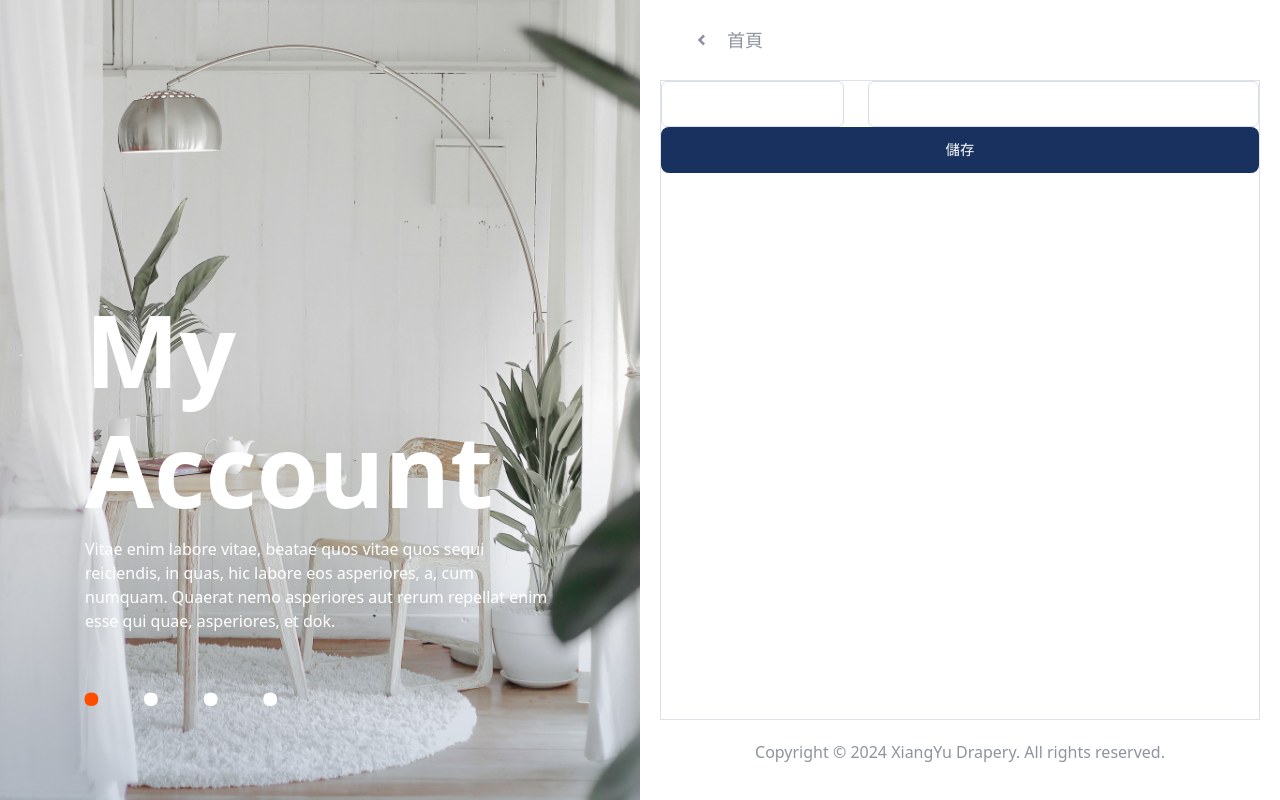
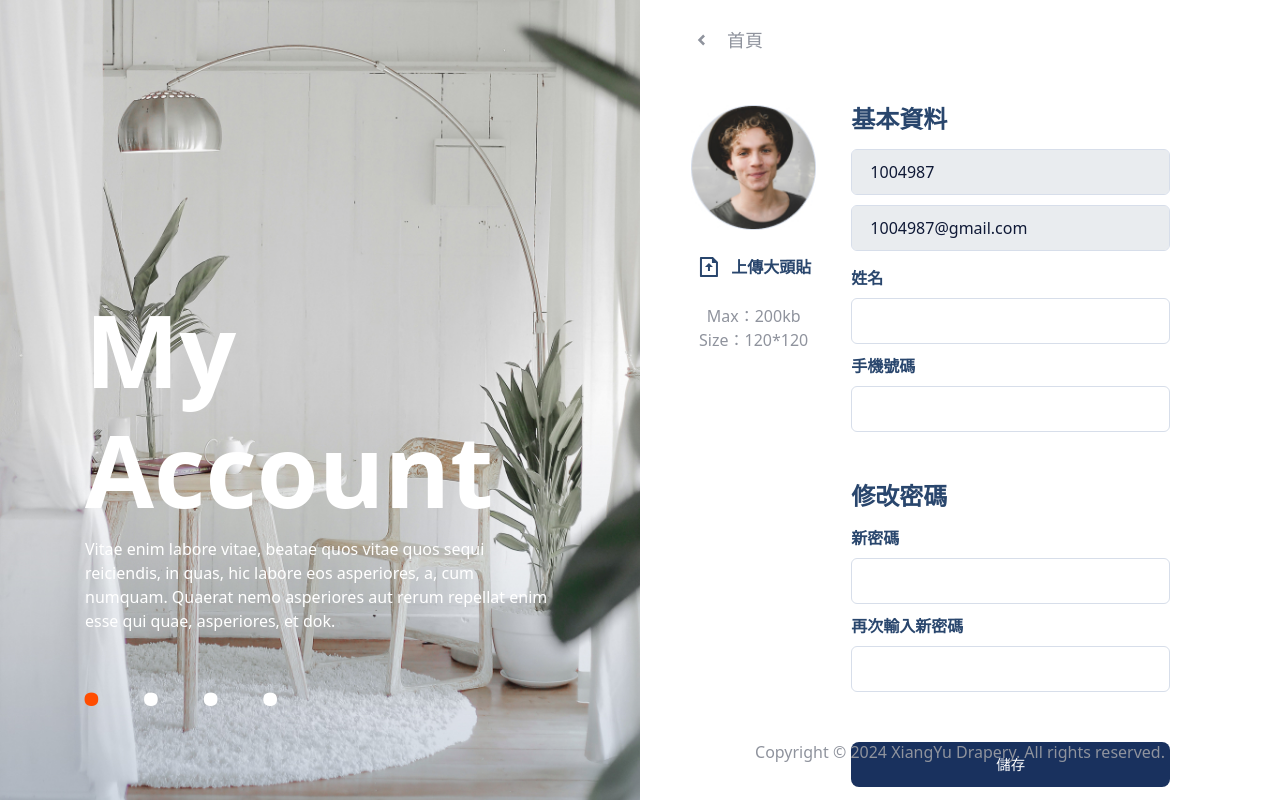
Before and after one commit to Haohan11/curtain-frontend, a Next.js app: page /account in a window 1280 px wide. Built offline with nearby package versions, Linux system fonts and the light colour scheme.

Commit message:
add account page

```diff
--- a/components/input/formLabel.js
+++ b/components/input/formLabel.js
@@ -1,6 +1,6 @@
 import { FormLabel as BSFormLabel } from "react-bootstrap";
 import addClassName from "@/tool/addClassName";
 
-const FormLabel = addClassName(BSFormLabel, "text-darkblue");
+const FormLabel = addClassName(BSFormLabel, "text-textblue");
 
 export default FormLabel;
--- a/components/input/formPassword.js
+++ b/components/input/formPassword.js
@@ -1,6 +1,15 @@
+import { forwardRef } from "react";
 import FormInput from "./formInput";
 
-const FormPassword = () => (
-    <FormInput type="password" className="letter-spacing-3" />
+const FormPassword = forwardRef(function FormPassword(props, ref) {
+  return (
+    <FormInput
+      {...props}
+      ref={ref}
+      type="password"
+      className="letter-spacing-3"
+    />
   );
+});
+
 export default FormPassword;
--- /dev/null
+++ b/components/input/submitButton.js
@@ -0,0 +1,17 @@
+import { forwardRef } from "react";
+import { Button } from "react-bootstrap";
+
+const submitButton = forwardRef(function submitButton(props, ref) {
+  return (
+    <Button
+      ref={ref}
+      variant="darkblue"
+      className="w-100 rounded rounded-3 border-0 fs-6-sm"
+      type="submit"
+      style={{ paddingBlock: ".75rem" }}
+      {...props}
+    ></Button>
+  );
+});
+
+export default submitButton;
--- /dev/null
+++ b/icon/upload.js
@@ -0,0 +1,28 @@
+const Upload = () => (
+  <svg
+    width="25"
+    height="24"
+    viewBox="0 0 25 24"
+    fill="none"
+    xmlns="http://www.w3.org/2000/svg"
+  >
+    <g clipPath="url(#clip0_89_1971)">
+      <path
+        d="M15.9536 4H5.95361V20H19.9536V8H15.9536V4ZM3.95361 2.992C3.95361 2.444 4.40061 2 4.95261 2H16.9536L21.9536 7V20.993C21.9545 21.1243 21.9296 21.2545 21.8802 21.3762C21.8308 21.4979 21.7579 21.6087 21.6657 21.7022C21.5735 21.7957 21.4637 21.8701 21.3428 21.9212C21.2218 21.9723 21.0919 21.9991 20.9606 22H4.94661C4.68399 21.9982 4.43263 21.8931 4.24683 21.7075C4.06103 21.5219 3.95571 21.2706 3.95361 21.008V2.992ZM13.9536 12V16H11.9536V12H8.95361L12.9536 8L16.9536 12H13.9536Z"
+        fill="currentColor"
+      />
+    </g>
+    <defs>
+      <clipPath id="clip0_89_1971">
+        <rect
+          width="24"
+          height="24"
+          fill="white"
+          transform="translate(0.953613)"
+        />
+      </clipPath>
+    </defs>
+  </svg>
+);
+
+export default Upload;
--- a/pages/account.js
+++ b/pages/account.js
@@ -1,86 +1,91 @@
-import { useState } from "react";
-
 import Image from "next/image";
-import Link from "next/link";
 
 import {
-  Row,
   Col,
   Form,
   FormGroup,
-  FormControl,
-  FormLabel as BSFormLabel,
-  FormCheck,
-  Button,
 } from "react-bootstrap";
 
 import TwoPageLayout from "@/components/twoPageLayout";
 import pageJson from "@/data/pageData";
 import FormInput from "@/components/input/formInput";
+import FormLabel from "@/components/input/formLabel";
+import FormPassword from "@/components/input/formPassword";
+import SubmitButton from "@/components/input/submitButton";
 
+import Upload from "@/icon/upload";
 
-const pageData = pageJson;
-
-const Login = () => {
-  const data = pageData["account"];
+const AccountPage = () => {
+  const pageData = pageJson["account"];
 
   const handleSubmit = (e) => {
     e.preventDefault();
   };
 
   const content = (
-    <Form className="h-100 border" onSubmit={handleSubmit}>
-      <Row>
-        <Col sm={4}>
-          <FormInput />
-        </Col>
-        <Col sm={8}>
-          <FormInput />
-        </Col>
-      </Row>
-      {/* <div
-        className="position-relative mb-4"
-        style={{ width: "150px", height: "150px" }}
-      >
+    <Form className="row h-100 py-5 ps-4 pe-18" onSubmit={handleSubmit}>
+      <Col sm={4} className="vstack align-items-center">
         <Image
-          alt="logo"
-          quality={100}
-          className="object-fit-contain"
-          fill
-          src="/image/logo.svg"
+          className="mx-auto mb-5"
+          alt="user image"
+          src={"/image/user.jpg"}
+          width={125}
+          height={125}
         />
-      </div>
-      <h1 className="fw-bold fs-2 my-5 text-darkblue">{data.title}</h1>
-      <div className="col-6">
-        <FormGroup className="mb-3">
-          <FormInput placeholder="帳號"></FormInput>
-        </FormGroup>
-        <FormGroup>
-          <FormPassword />
-        </FormGroup>
-        <FormGroup className="d-flex py-4 fw-bold mb-10">
-          <FormCheck
-            id="rememberme"
-            label="記住我"
-            className="text-darkblue"
-          ></FormCheck>
-          <span className="ms-auto cursor-pointer">忘記密碼?</span>
-        </FormGroup> */}
-      <Button
-        variant="darkblue"
-        className="w-100 rounded rounded-3 border-0 fs-6-sm"
-        type="submit"
-        style={{ paddingBlock: ".75rem" }}
-      >
-        {data.submitText}
-      </Button>
-      {/* </div> */}
+        <div className="text-textblue flex-center mb-5">
+          <Upload />
+          <span className="ms-2 fw-bold">上傳大頭貼</span>
+        </div>
+        <div className="vstack align-items-center text-textgrey">
+          <span>Max：200kb</span>
+          <span>Size：120*120</span>
+        </div>
+      </Col>
+      <Col sm={8} className="vstack text-textblue">
+        <div className="mb-10">
+          <h4 className="fw-bold mb-3">基本資料</h4>
+          <FormInput
+            className="mb-2"
+            style={{ color: "var(--bs-textdarkblue) !important" }}
+            disabled
+            value={"1004987"}
+          />
+          <FormInput
+            className="mb-3"
+            style={{ color: "var(--bs-textdarkblue) !important" }}
+            disabled
+            value={"1004987@gmail.com"}
+          />
+          <FormGroup className="mb-2">
+            <FormLabel className="fw-bold text-textblue">姓名</FormLabel>
+            <FormInput></FormInput>
+          </FormGroup>
+          <FormGroup>
+            <FormLabel className="fw-bold text-textblue">手機號碼</FormLabel>
+            <FormInput></FormInput>
+          </FormGroup>
+        </div>
+        <div className="mb-10">
+          <h4 className="fw-bold mb-3">修改密碼</h4>
+          <FormGroup className="mb-2">
+            <FormLabel className="fw-bold text-textblue">新密碼</FormLabel>
+            <FormPassword></FormPassword>
+          </FormGroup>
+          <FormGroup>
+            <FormLabel className="fw-bold text-textblue">
+              再次輸入新密碼
+            </FormLabel>
+            <FormPassword></FormPassword>
+          </FormGroup>
+        </div>
+        <SubmitButton>{pageData.submitText}</SubmitButton>
+      </Col>
     </Form>
   );
 
-  return <TwoPageLayout data={data} content={content} />;
+  return <TwoPageLayout data={pageData} content={content} />;
 };
 
-Login.getLayout = (page) => page;
+AccountPage.getLayout = (page) => page;
 
-export default Login;
+export default AccountPage;
--- a/styles/custom.scss
+++ b/styles/custom.scss
@@ -1,4 +1,6 @@
 $darkblue: #19315e;
+$textdarkblue: #0F1936;
+$textblue: #29466D;
 $red: #dc1c16;
 $orange: #ff4d00;
 $textgrey: #8F939D;
@@ -14,6 +16,8 @@ $custom-theme-colors: (
   "red": $red,
   "orange": $orange,
   "textgrey": $textgrey,
+  "textblue": $textblue,
+  "textdarkblue": $textdarkblue,
   "linegrey": $linegrey,
   "checkboxblue": $checkboxblue,
 );
--- /dev/null
+++ b/styles/globals_tmp.scss
@@ -0,0 +1,146 @@
+
+// 引入bootstrap 客製化變數設定
+// @import  "../styles/variables.scss";
+
+// 引入boostrap原生scss檔案
+// @import "~bootstrap/scss/bootstrap";
+// 引入 客製化檔案
+// @import "../styles/mixin.scss";
+
+
+
+// :root {
+  // --max-width: 1100px;
+  // --border-radius: 12px;
+  // --font-mono: ui-monospace, Menlo, Monaco, 'Cascadia Mono', 'Segoe UI Mono',
+  //   'Roboto Mono', 'Oxygen Mono', 'Ubuntu Monospace', 'Source Code Pro',
+  //   'Fira Mono', 'Droid Sans Mono', 'Courier New', monospace;
+
+  // --foreground-rgb: 0, 0, 0;
+  // --background-start-rgb: 214, 219, 220;
+  // --background-end-rgb: 255, 255, 255;
+
+  // --primary-glow: conic-gradient(
+  //   from 180deg at 50% 50%,
+  //   #16abff33 0deg,
+  //   #0885ff33 55deg,
+  //   #54d6ff33 120deg,
+  //   #0071ff33 160deg,
+  //   transparent 360deg
+  // );
+  // --secondary-glow: radial-gradient(
+  //   rgba(255, 255, 255, 1),
+  //   rgba(255, 255, 255, 0)
+  // );
+
+  // --tile-start-rgb: 239, 245, 249;
+  // --tile-end-rgb: 228, 232, 233;
+  // --tile-border: conic-gradient(
+  //   #00000080,
+  //   #00000040,
+  //   #00000030,
+  //   #00000020,
+  //   #00000010,
+  //   #00000010,
+  //   #00000080
+  // );
+
+  // --callout-rgb: 238, 240, 241;
+  // --callout-border-rgb: 172, 175, 176;
+  // --card-rgb: 180, 185, 188;
+  // --card-border-rgb: 131, 134, 135;
+// }
+
+// @media (prefers-color-scheme: dark) {
+//   :root {
+//     --foreground-rgb: 255, 255, 255;
+//     --background-start-rgb: 0, 0, 0;
+//     --background-end-rgb: 0, 0, 0;
+
+//     --primary-glow: radial-gradient(rgba(1, 65, 255, 0.4), rgba(1, 65, 255, 0));
+//     --secondary-glow: linear-gradient(
+//       to bottom right,
+//       rgba(1, 65, 255, 0),
+//       rgba(1, 65, 255, 0),
+//       rgba(1, 65, 255, 0.3)
+//     );
+
+//     --tile-start-rgb: 2, 13, 46;
+//     --tile-end-rgb: 2, 5, 19;
+//     --tile-border: conic-gradient(
+//       #ffffff80,
+//       #ffffff40,
+//       #ffffff30,
+//       #ffffff20,
+//       #ffffff10,
+//       #ffffff10,
+//       #ffffff80
+//     );
+
+//     --callout-rgb: 20, 20, 20;
+//     --callout-border-rgb: 108, 108, 108;
+//     --card-rgb: 100, 100, 100;
+//     --card-border-rgb: 200, 200, 200;
+//   }
+// }
+
+* {
+  box-sizing: border-box;
+  padding: 0;
+  margin: 0;
+}
+
+html,
+body {
+  max-width: 100vw;
+  overflow-x: hidden;
+  height: 100%;
+}
+
+// body {
+//   color: rgb(var(--foreground-rgb));
+//   background: linear-gradient(
+//       to bottom,
+//       transparent,
+//       rgb(var(--background-end-rgb))
+//     )
+//     rgb(var(--background-start-rgb));
+// }
+
+a {
+  color: inherit;
+  text-decoration: none;
+}
+
+hr {
+  opacity: 1;
+}
+
+ul {
+  list-style: none;
+  padding-left: 0;
+  margin-bottom: 0;
+}
+
+ol {
+  margin-bottom: 0;
+}
+
+.editor-list ul {
+  list-style-type: disc;
+}
+
+.editor-list ul, .editor-list ol {
+  padding-left: 5rem;
+}
+
+.editor-list a {
+  color: #06c; // use quill.snow.css style
+  text-decoration: underline;
+}
+
+@media (prefers-color-scheme: dark) {
+  html {
+    color-scheme: dark;
+  }
+}
--- a/tool/addClassName.js
+++ b/tool/addClassName.js
@@ -1,10 +1,12 @@
+import { forwardRef } from "react";
+
 const addClassName = (Component, className) => {
-  const styledComponent = (props) => {
+  const styledComponent = forwardRef(function styledComponent(props, ref) {
     const newClassName = props.className ? `${className} ${props.className}` : className
     return (
-      <Component {...props} className={newClassName} />
+      <Component ref={ref} {...props} className={newClassName} />
     );
-  };
+  });
 
   return styledComponent;
 };
```
Also changed, not shown: pages/login.js (+7 -22 lines), public/image/user.jpg (added).
